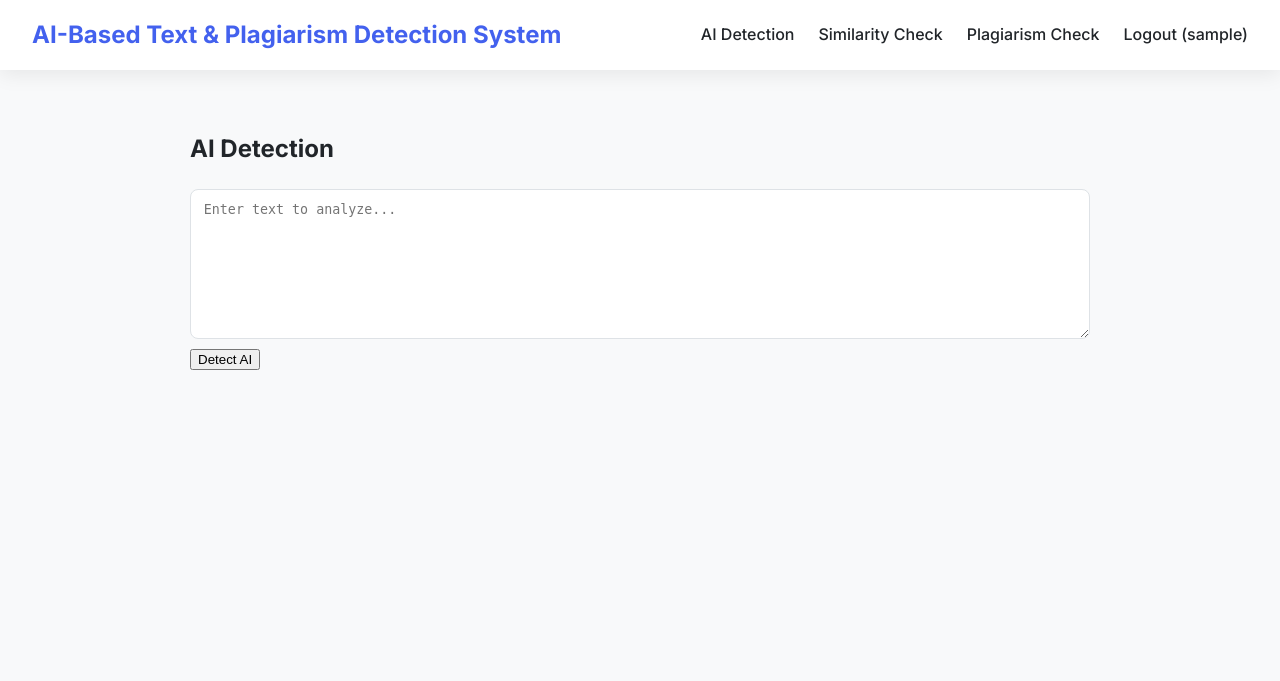
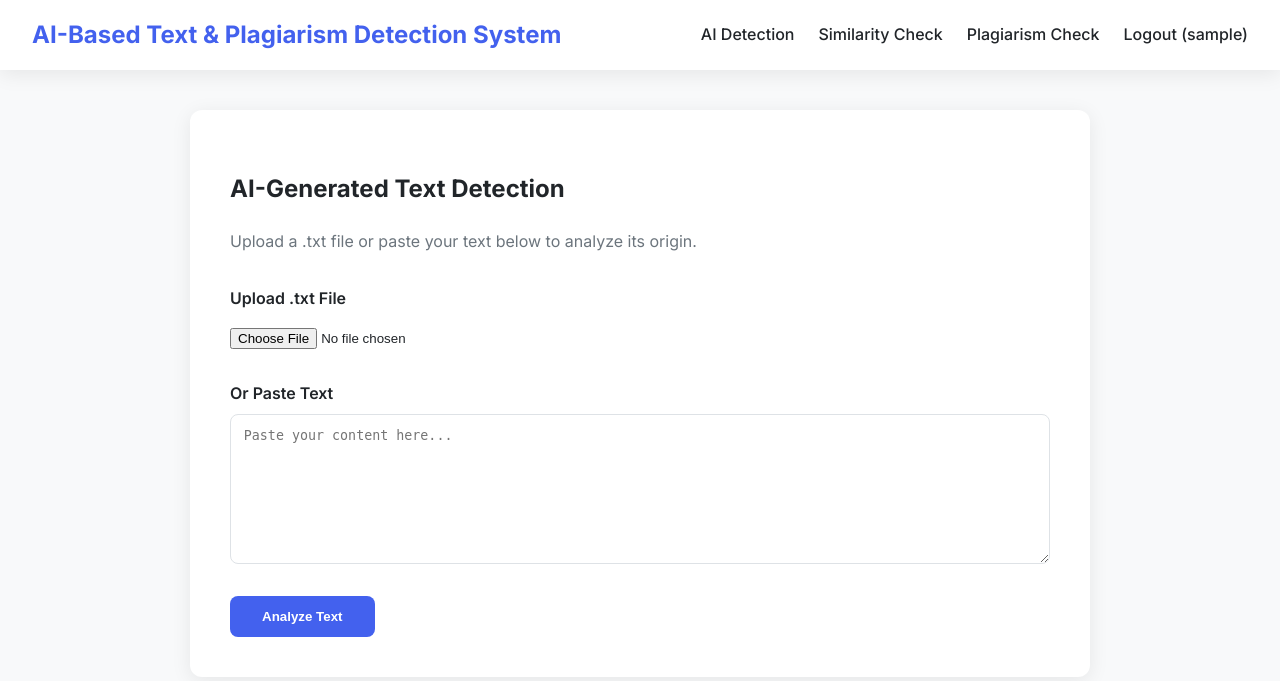
Before and after one commit to Anju-Rajesh/AI-Based-Text-Plagiarism-Detection-System, a Flask app: page /ai-detection in a window 1280 px wide. Shown: the top 681 px of the page. Run offline with Flask 3, Linux system fonts and the light colour scheme; the visitor is signed in with stand-in values (Sample User, id 1).

Commit message:
ai detection added

```diff
--- a/static/style.css
+++ b/static/style.css
@@ -1,4 +1,3 @@
-
 :root {
     --primary-color: #4361ee;
     --secondary-color: #3f37c9;
@@ -10,6 +9,7 @@
     --box-shadow: 0 4px 20px rgba(0, 0, 0, 0.08);
 }
 
+
 body {
     font-family: 'Inter', system-ui, -apple-system, sans-serif;
     background-color: var(--bg-color);
@@ -18,6 +18,7 @@ body {
     margin: 0;
     padding: 0;
 }
+
 
 .container {
     max-width: 900px;
--- a/templates/ai_detection.html
+++ b/templates/ai_detection.html
@@ -1,9 +1,33 @@
 {% extends "layout.html" %}
 {% block content %}
-<h2>AI Detection</h2>
-<form>
-    <textarea placeholder="Enter text to analyze..."></textarea>
-    <button type="button">Detect AI</button>
-</form>
-<div id="result"></div>
+<div class="card">
+    <h2>AI-Generated Text Detection</h2>
+    <p style="color: var(--muted-text); margin-bottom: 2rem;">Upload a .txt file or paste your text below to analyze its
+        origin.</p>
+
+    <form method="POST" enctype="multipart/form-data">
+        <div class="form-group">
+            <label for="file">Upload .txt File</label>
+            <input type="file" name="file" id="file" accept=".txt" style="padding: 0.5rem 0;">
+        </div>
+
+        <div class="form-group">
+            <label for="text">Or Paste Text</label>
+            <textarea name="text" id="text" placeholder="Paste your content here..."></textarea>
+        </div>
+
+        <button type="submit" class="btn btn-primary">Analyze Text</button>
+    </form>
+
+    {% if result %}
+    <div class="result-box">
+        <h3>Analysis Result</h3>
+        <div class="percentage-circle">{{ result.probability }}%</div>
+        <p>AI Generation Probability</p>
+        <div class="badge {% if result.probability > 50 %}badge-ai{% else %}badge-human{% endif %}">
+            {{ result.conclusion }}
+        </div>
+    </div>
+    {% endif %}
+</div>
 {% endblock %}
```
